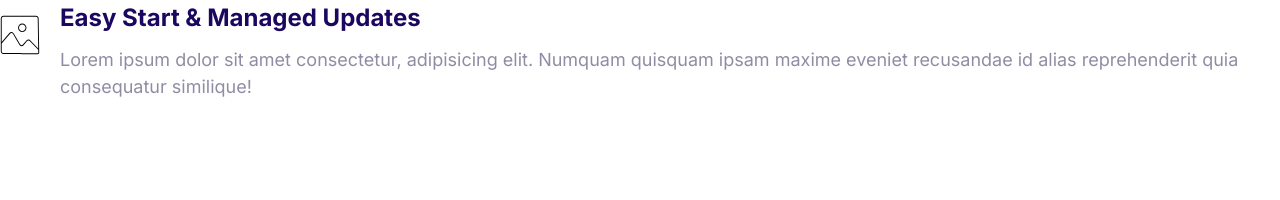
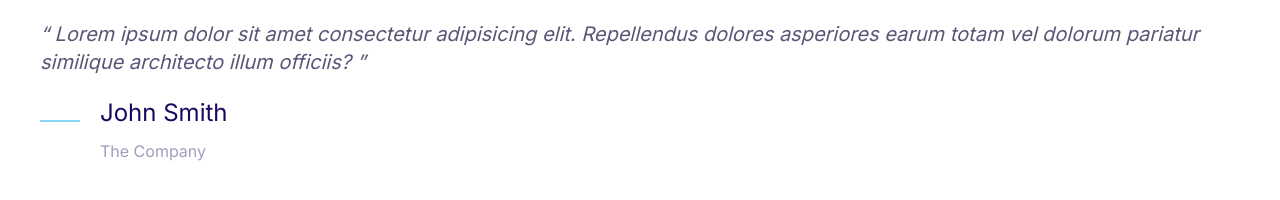
Before and after one commit to alexcoy06/trial-site, a website: page index.html in a window 1280 px wide. Drawn offline with nearby package versions, Linux system fonts and the light colour scheme.

Commit message:
Defined the quote styles.

```diff
--- a/css/styles.css
+++ b/css/styles.css
@@ -4,6 +4,7 @@
   --color-accent: #ff3400;
   --color-headings: #1b0760;
   --color-body: #918ca4;
+  --color-body-darker: #5c5577;
   --color-border: #ccc;
   --border-radius: 30px;
 }
@@ -382,5 +383,54 @@ a {
 }
 
 .media__image {
-    margin-top: 1.5rem;
+  margin-top: 1.5rem;
 }
+
+/* Quote */
+
+.quote {
+  font-size: 3rem;
+  font-style: italic;
+  color: var(--color-body-darker);
+  line-height: 1.4;
+}
+
+.quote__text::before {
+  content: open-quote;
+}
+
+.quote__text::after {
+  content: close-quote;
+}
+
+.quote__author {
+  font-size: 3rem;
+  font-weight: 500;
+  font-style: normal;
+}
+
+.quote__organization {
+  color: var(--color-headings);
+  opacity: 0.4;
+  font-size: 2rem;
+  font-style: normal;
+}
+
+.quote__line {
+  position: relative;
+  bottom: 10px;
+}
+
+@media screen and (min-width: 1024px) {
+  .quote {
+    font-size: 2rem;
+  }
+
+  .quote__author {
+    font-size: 2.4rem;
+  }
+
+  .quote__organization {
+    font-size: 1.6rem;
+  }
+}
--- a/index.html
+++ b/index.html
@@ -14,20 +14,25 @@
     <link rel="stylesheet" href="/node_modules/normalize.css/normalize.css" />
   </head>
   <body>
+    <blockquote class="quote">
+      <p class="quote__text">
+        Lorem ipsum dolor sit amet consectetur adipisicing elit. Repellendus
+        dolores asperiores earum totam vel dolorum pariatur similique architecto
+        illum officiis?
+      </p>
+      <footer>
         <div class="media">
           <div class="media__image">
-        <svg class="icon icon--primary">
-          <use xlink:href="components\images\sprite.svg#snap"></use>
+            <svg class="icon icon--primary quote__line">
+              <use xlink:href="components\images\sprite.svg#line"></use>
             </svg>
           </div>
           <div class="media__body">
-        <h3 class="media__title">Easy Start & Managed Updates</h3>
-        <p>
-          Lorem ipsum dolor sit amet consectetur, adipisicing elit. Numquam
-          quisquam ipsam maxime eveniet recusandae id alias reprehenderit quia
-          consequatur similique!
-        </p>
+            <h3 class="media__title quote__author">John Smith</h3>
+            <p class="quote__organization">The Company</p>
           </div>
         </div>
+      </footer>
+    </blockquote>
   </body>
 </html>
```
Also changed, not shown: components/templates/media.html (+3 -3 lines), components/templates/quote.html (added, +20 -0 lines). Lines whose indentation alone changed are shown as unchanged.
